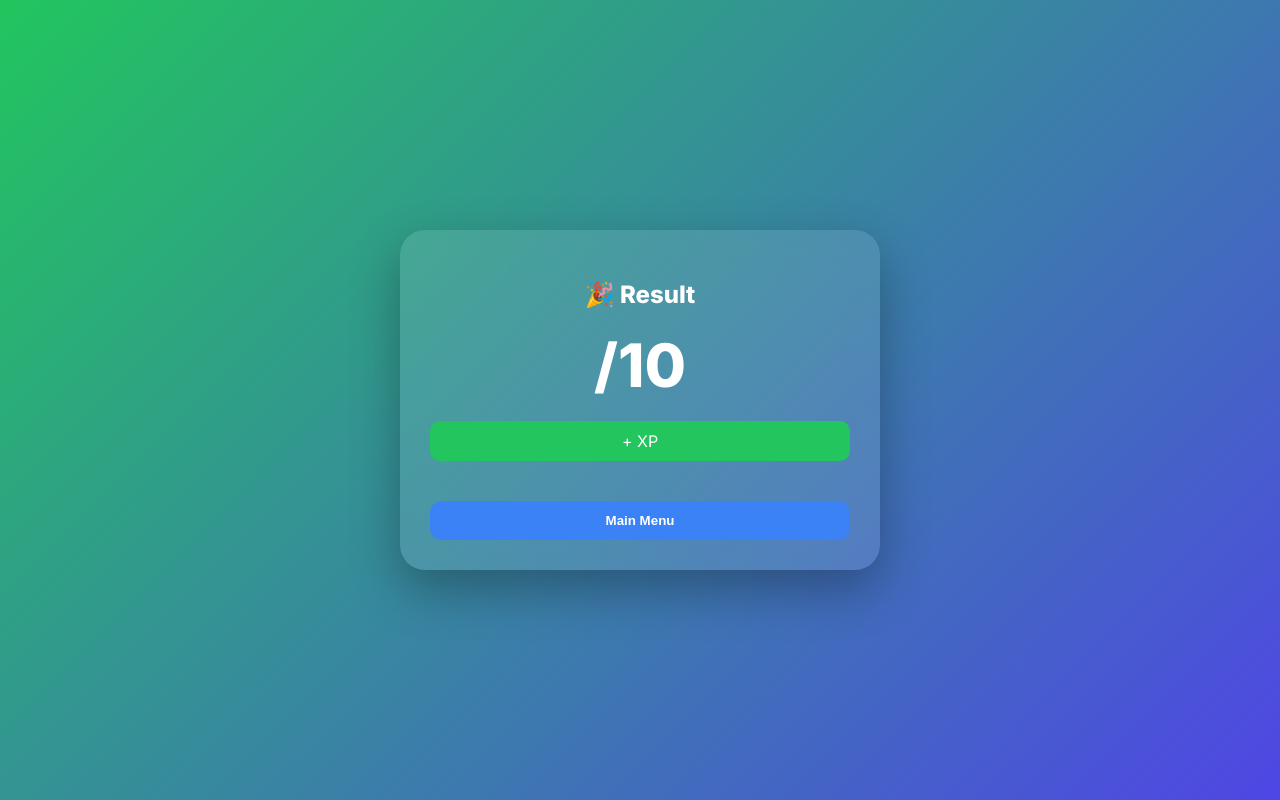
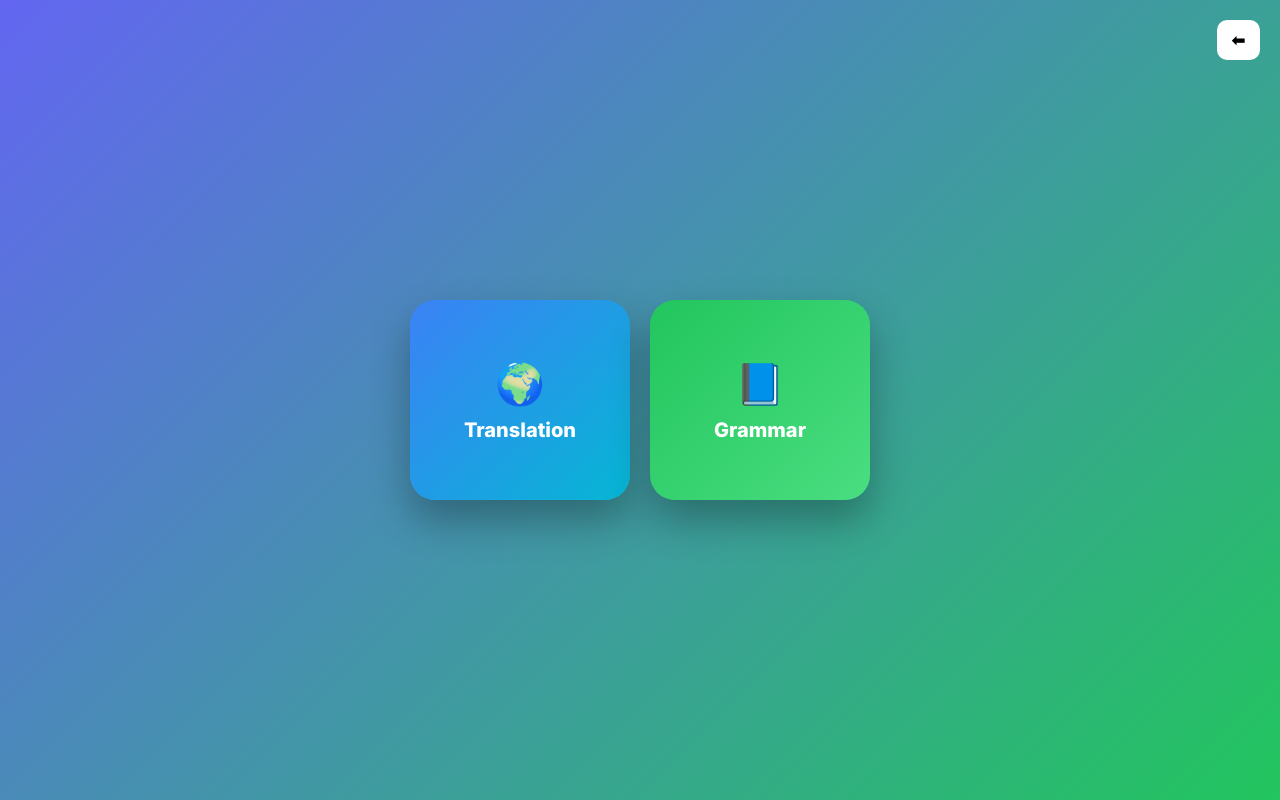
Before and after one commit to fxckll11/-, a Flask app: page /start/1 in a window 1280 px wide. Run offline with Flask 3, Linux system fonts and the light colour scheme.

Commit message:
Update mode.html

```diff
--- a/templates/mode.html
+++ b/templates/mode.html
@@ -2,9 +2,8 @@
 <html>
 <head>
 <meta charset="UTF-8">
-<title>Result</title>
+<title>Choose Mode</title>
 <meta name="viewport" content="width=device-width, initial-scale=1.0">
-<link rel="stylesheet" href="{{ url_for('static', filename='style.css') }}">
 <link href="https://fonts.googleapis.com/css2?family=Inter:wght@400;600;800&display=swap" rel="stylesheet">
 
 <style>
@@ -12,68 +11,68 @@
 body{
 margin:0;
 font-family:Inter;
-background:linear-gradient(135deg,#22c55e,#4f46e5);
+background:linear-gradient(135deg,#6366f1,#22c55e);
 color:white;
 display:flex;
 justify-content:center;
 align-items:center;
-min-height:100vh;
+height:100vh;
+}
+
+/* container */
+.container{
+display:flex;
+gap:20px;
 }
 
 /* card */
 .card{
-background:rgba(255,255,255,0.1);
-backdrop-filter:blur(15px);
-padding:30px;
+width:220px;
+height:200px;
 border-radius:25px;
-width:420px;
-text-align:center;
-box-shadow:0 20px 50px rgba(0,0,0,0.3);
+display:flex;
+flex-direction:column;
+justify-content:center;
+align-items:center;
+text-decoration:none;
+color:white;
+font-weight:700;
+font-size:20px;
+transition:0.25s;
+box-shadow:0 20px 40px rgba(0,0,0,0.3);
 }
 
-/* score */
-.score{
-font-size:60px;
-font-weight:800;
-margin:20px 0;
+/* colors */
+.translation{
+background:linear-gradient(135deg,#3b82f6,#06b6d4);
 }
 
-/* xp */
-.xp{
-background:#22c55e;
-padding:10px;
-border-radius:10px;
-margin-bottom:20px;
+.grammar{
+background:linear-gradient(135deg,#22c55e,#4ade80);
 }
 
-/* answers */
-.answers{
-text-align:left;
-max-height:250px;
-overflow:auto;
-margin-top:15px;
+/* hover */
+.card:hover{
+transform:scale(1.1) rotate(-1deg);
 }
 
-.item{
-background:rgba(255,255,255,0.1);
-padding:10px;
-border-radius:10px;
-margin-bottom:8px;
+/* icon */
+.icon{
+font-size:40px;
+margin-bottom:10px;
 }
 
-.ok{border-left:5px solid #22c55e;}
-.bad{border-left:5px solid #ef4444;}
-
-button{
-margin-top:20px;
-padding:12px;
-width:100%;
-border:none;
-border-radius:12px;
-background:#3b82f6;
-color:white;
-font-weight:700;
-cursor:pointer;
+/* back */
+.back{
+position:fixed;
+top:20px;
+right:20px;
+background:white;
+color:black;
+padding:10px 15px;
+border-radius:10px;
+text-decoration:none;
+font-weight:600;
 }
 
 </style>
@@ -81,27 +80,19 @@
 
 <body>
 
-<div class="card">
+<a href="/" class="back">⬅</a>
 
-<h2>🎉 Result</h2>
+<div class="container">
 
-<div class="score">{{ score }}/10</div>
+<a href="/mode/translation" class="card translation">
+<div class="icon">🌍</div>
+Translation
+</a>
 
-<div class="xp">+{{ xp }} XP</div>
-
-<div class="answers">
-{% for r in results %}
-<div class="item {% if r.ok %}ok{% else %}bad{% endif %}">
-<b>{{ r.question }}</b><br>
-You: {{ r.user }}<br>
-Correct: {{ r.correct }}
-</div>
-{% endfor %}
-</div>
-
-<form action="/">
-<button>Main Menu</button>
-</form>
+<a href="/mode/grammar" class="card grammar">
+<div class="icon">📘</div>
+Grammar
+</a>
 
 </div>
 
```
